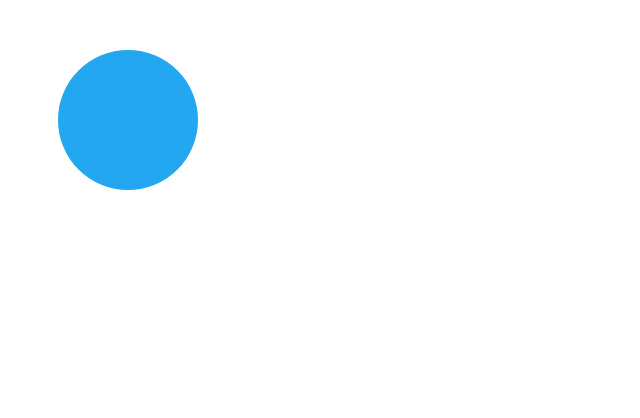
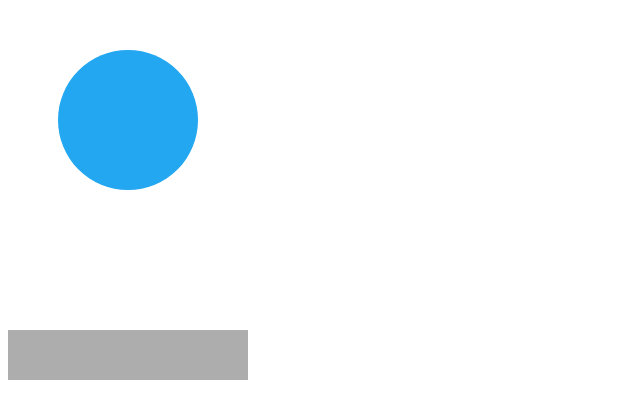
Before and after one commit to michaelkolesidis/web-development-examples, a plain HTML site: page css/animations/bouncing-ball/index.html in a window 1280 px wide. Shown: the whole page, without its empty margins (0-640 px from the left). Drawn offline with Linux system fonts and the light colour scheme.

Commit message:
Add files via upload

```diff
--- a/css/animations/bouncing-ball/index.html
+++ b/css/animations/bouncing-ball/index.html
@@ -7,6 +7,7 @@
 </head>
 <main>
     <div class="ball"></div>
+    <div class="floor"></div>
 </main>
 
 </html>
--- a/css/animations/bouncing-ball/style.css
+++ b/css/animations/bouncing-ball/style.css
@@ -44,3 +44,10 @@
         animation-timing-function: ease-in;
     }
 }
+
+.floor {
+    margin-top: 330px;
+    width: 240px;
+    height: 50px;
+    background: rgb(173, 173, 173);
+}
```
